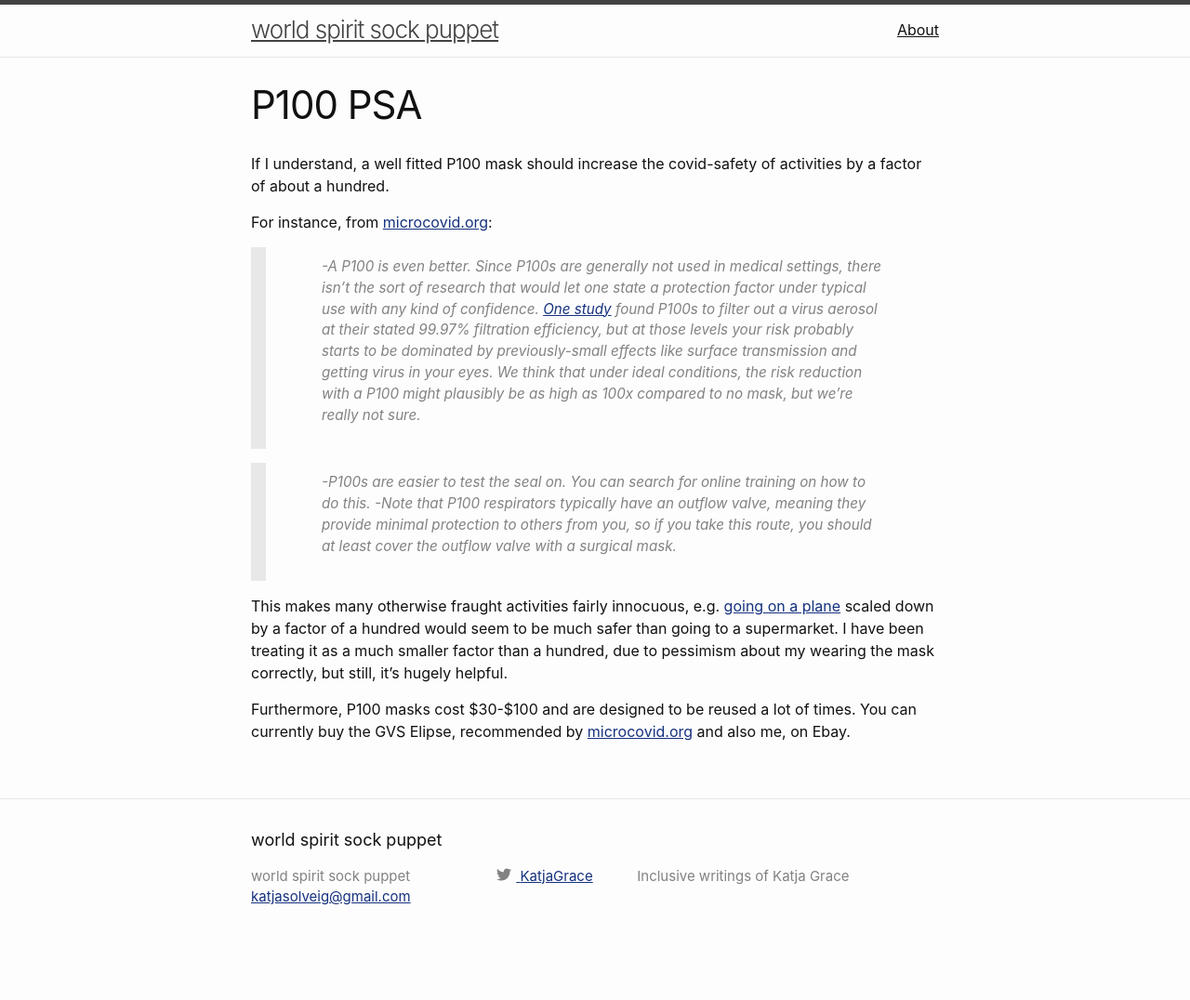
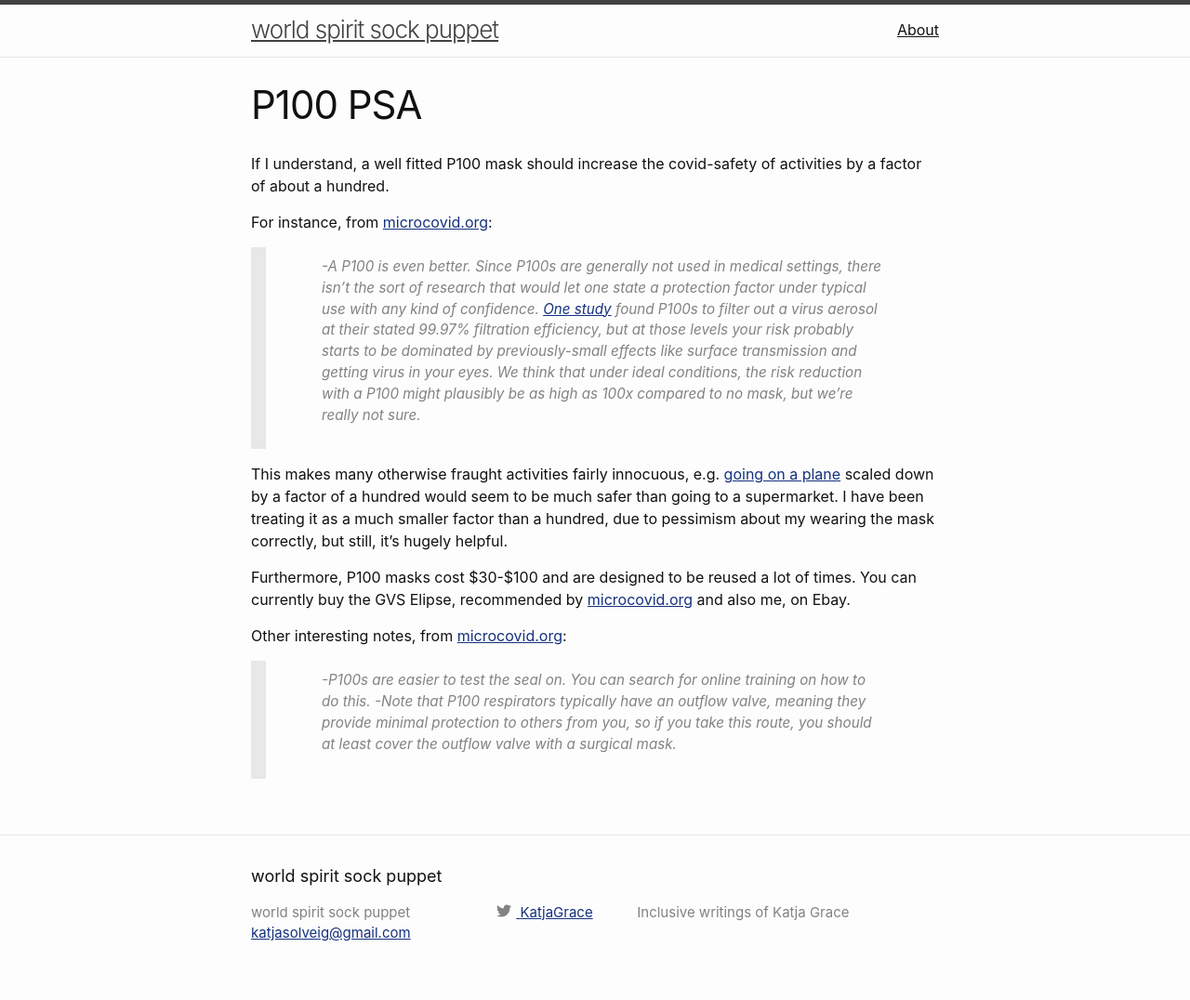
Before and after one commit to katjagrace/katjagrace.github.io, a Jekyll site: the page built from _posts/2020-10-21-P100-PSA.md, in a window 1280 px wide. Shown: the whole page at 93% size. Built offline with Jekyll 4.4.1, drawn with Linux system fonts in a browser that asks for light colours; before the commit the page ends 1037 px from its top, so only the background shows below that.

```diff
--- a/_posts/2020-10-21-P100-PSA.md
+++ b/_posts/2020-10-21-P100-PSA.md
@@ -9,9 +9,10 @@ If I understand, a well fitted P100 mask should increase the covid-safety of act
 For instance, from [microcovid.org](microcovid.org):
 >-A P100 is even better. Since P100s are generally not used in medical settings, there isn’t the sort of research that would let one state a protection factor under typical use with any kind of confidence. [One study](https://pubmed.ncbi.nlm.nih.gov/24011377/) found P100s to filter out a virus aerosol at their stated 99.97% filtration efficiency, but at those levels your risk probably starts to be dominated by previously-small effects like surface transmission and getting virus in your eyes. We think that under ideal conditions, the risk reduction with a P100 might plausibly be as high as 100x compared to no mask, but we’re really not sure.
 
->-P100s are easier to test the seal on. You can search for online training on how to do this.
->-Note that P100 respirators typically have an outflow valve, meaning they provide minimal protection to others from you, so if you take this route, you should at least cover the outflow valve with a surgical mask.
-
 This makes many otherwise fraught activities fairly innocuous, e.g. [going on a plane](https://www.microcovid.org/?distance=sixFt&duration=360&interaction=oneTime&personCount=20&riskProfile=average&setting=indoor&subLocation=US_06075&theirMask=basic&topLocation=US_06&voice=silent&yourMask=filtered) scaled down by a factor of a hundred would seem to be much safer than going to a supermarket. I have been treating it as a much smaller factor than a hundred, due to pessimism about my wearing the mask correctly, but still, it's hugely helpful.
 
 Furthermore, P100 masks cost $30-$100 and are designed to be reused a lot of times. You can currently buy the GVS Elipse, recommended by [microcovid.org](microcovid.org) and also me, on Ebay.
+
+Other interesting notes, from [microcovid.org](microcovid.org):
+>-P100s are easier to test the seal on. You can search for online training on how to do this.
+>-Note that P100 respirators typically have an outflow valve, meaning they provide minimal protection to others from you, so if you take this route, you should at least cover the outflow valve with a surgical mask.
```
Also changed, not shown: _posts/2020-10-14-the-bads-of-ads.md (+8 -8 lines).
